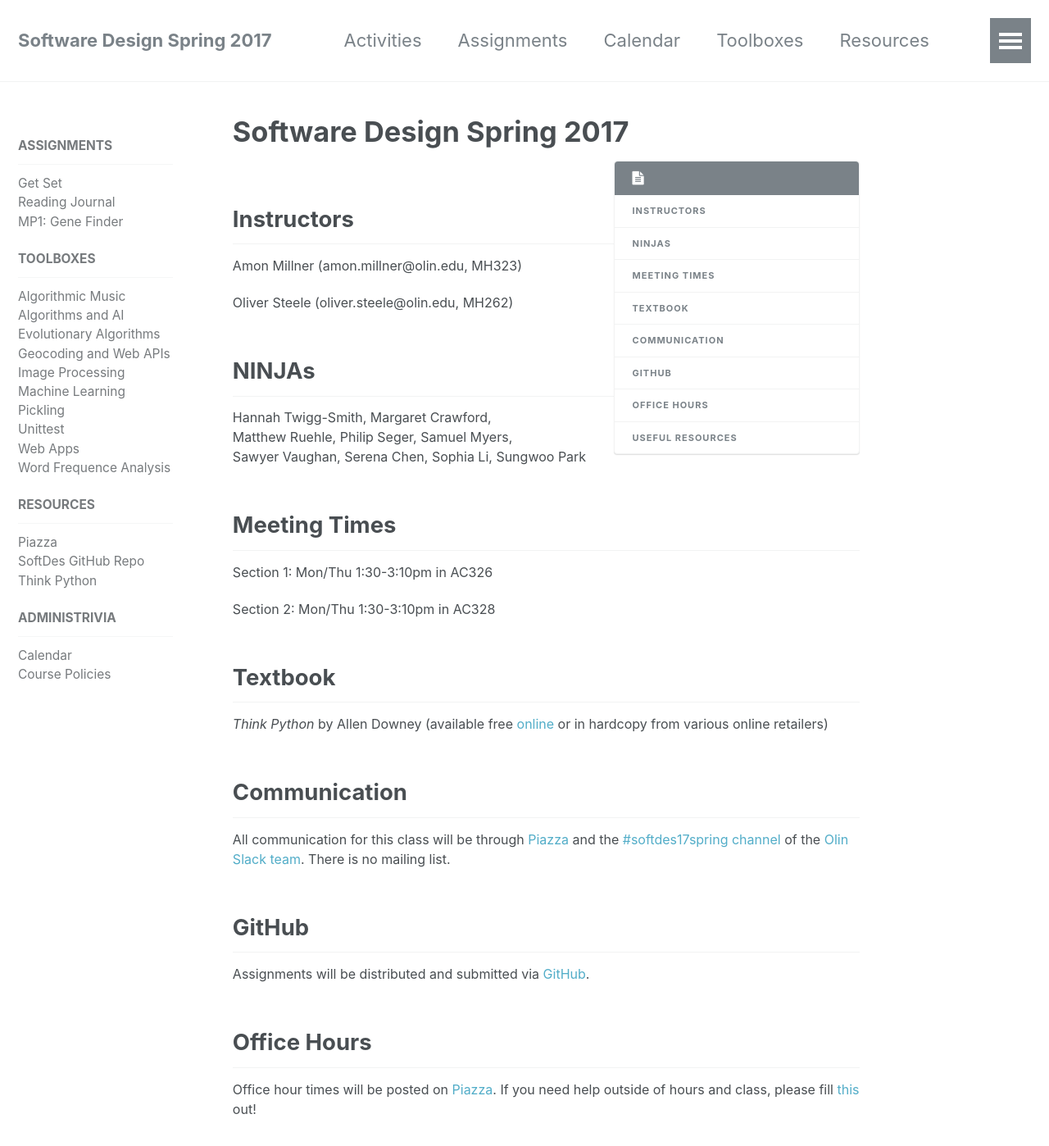
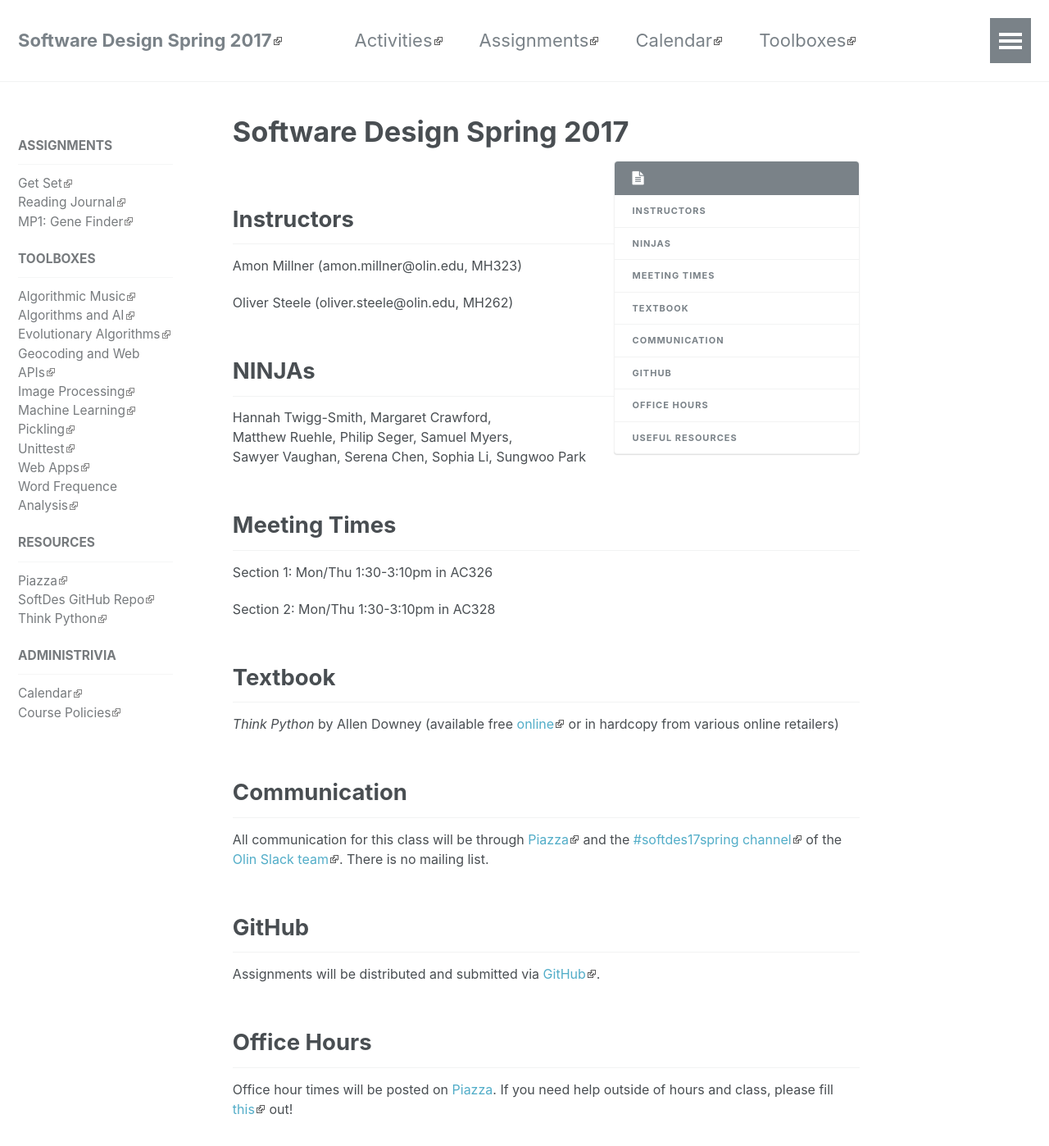
Before and after one commit to sd17spring/sd17spring.github.io, a Jekyll site: the page built from index.md, in a window 1280 px wide and 1400 px high. Shown: the whole window at 82% size. Built offline with Jekyll 4.4.1, drawn with Linux system fonts in a browser that asks for light colours.

Commit message:
icons for external links

```diff
--- a/assets/css/site.css
+++ b/assets/css/site.css
@@ -7,3 +7,12 @@
 
 /* new elements */
 iframe#course-calendar { width: 100%; height: 1000px;  }
+
+a[href^="http://"], a[href^="https://"] {
+  background: url(/images/external_link_icon.png) center right no-repeat;
+  padding-right: 13px;
+}
+
+a[href^="http://localhost:"] {
+  background: none; padding-right: 0;
+}
```
Also changed, not shown: images/external_link_icon.png (added).
